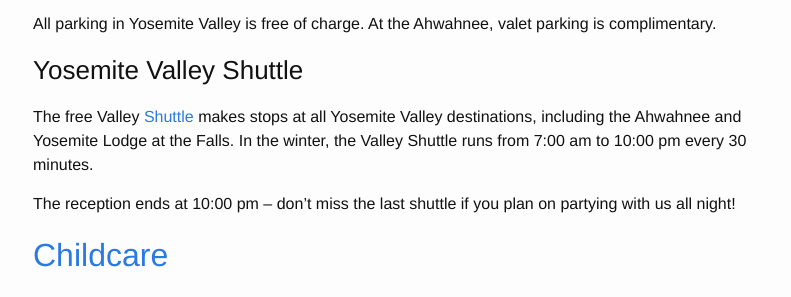
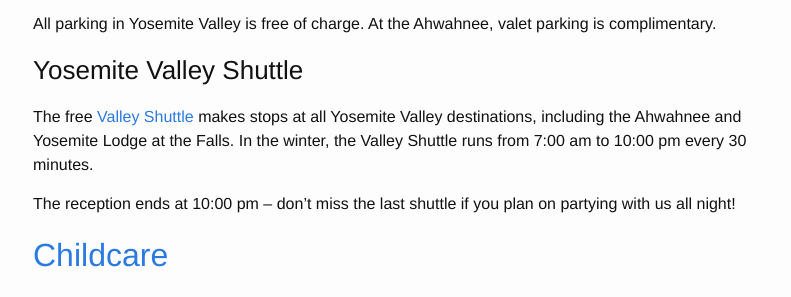
Before and after one commit to j-e-yosemite/j-e-yosemite.github.io, a Jekyll site: the page built from details.md, in a window 1280 px wide. Shown: the part 1001-1298 px from the top of the page, without its empty margins (237-1028 px from the left). Built offline with Jekyll 4.4.1, drawn with Linux system fonts in a browser that asks for light colours.

Commit message:
Changed link

```diff
--- a/details.md
+++ b/details.md
@@ -41,7 +41,7 @@
 
 ### Yosemite Valley Shuttle
 
-The free Valley [Shuttle](http://www.yosemitepark.com/Files/2015_Yosemite-ShuttleMap.pdf) makes stops at all Yosemite Valley destinations, including the Ahwahnee and Yosemite Lodge at the Falls. In the winter, the Valley Shuttle runs from 7:00 am to 10:00 pm every 30 minutes.
+The free [Valley Shuttle](http://www.yosemitepark.com/Files/2015_Yosemite-ShuttleMap.pdf) makes stops at all Yosemite Valley destinations, including the Ahwahnee and Yosemite Lodge at the Falls. In the winter, the Valley Shuttle runs from 7:00 am to 10:00 pm every 30 minutes.
 
 The reception ends at 10:00 pm -- don't miss the last shuttle if you plan on partying with us all night!
 
```
